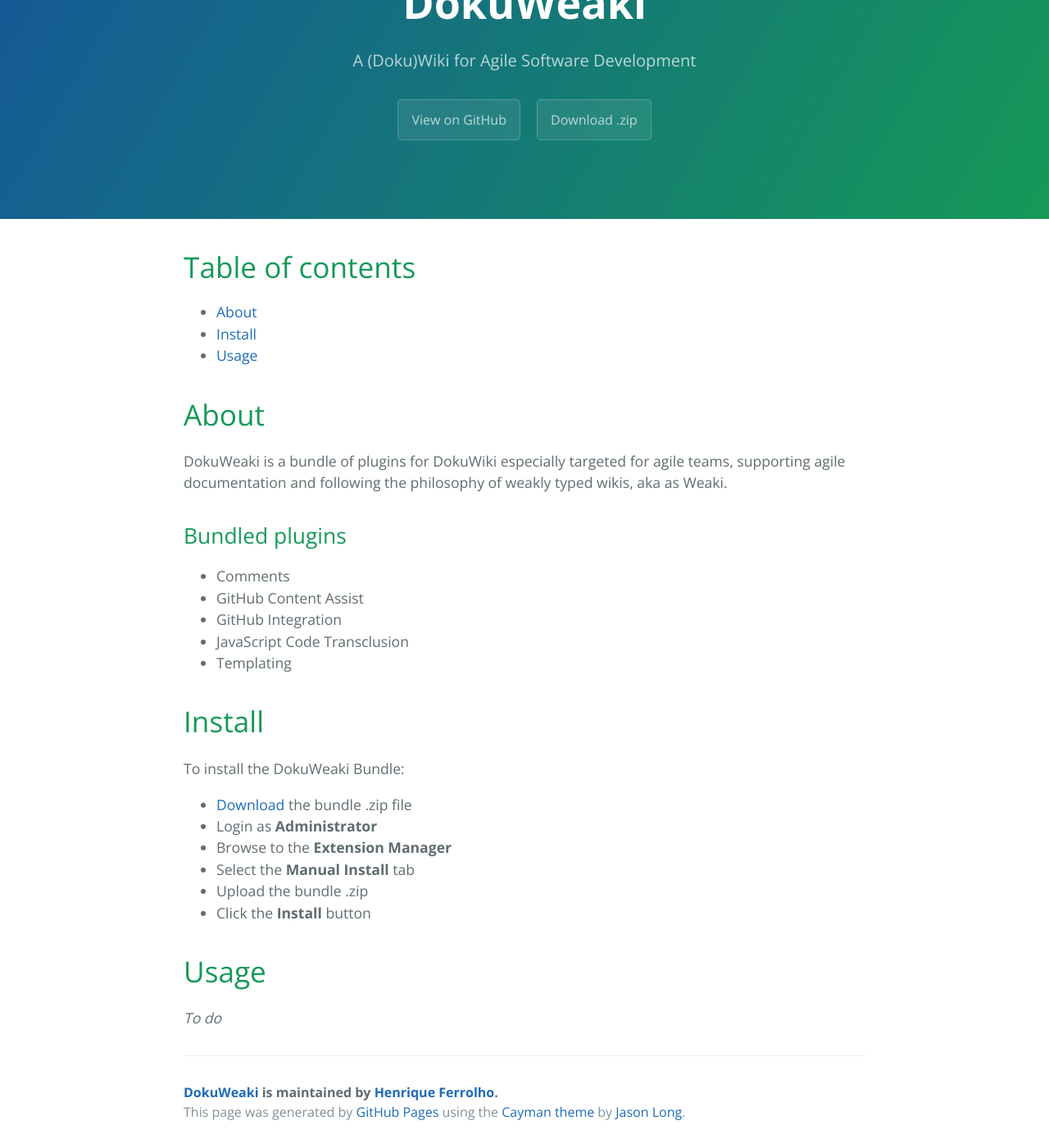
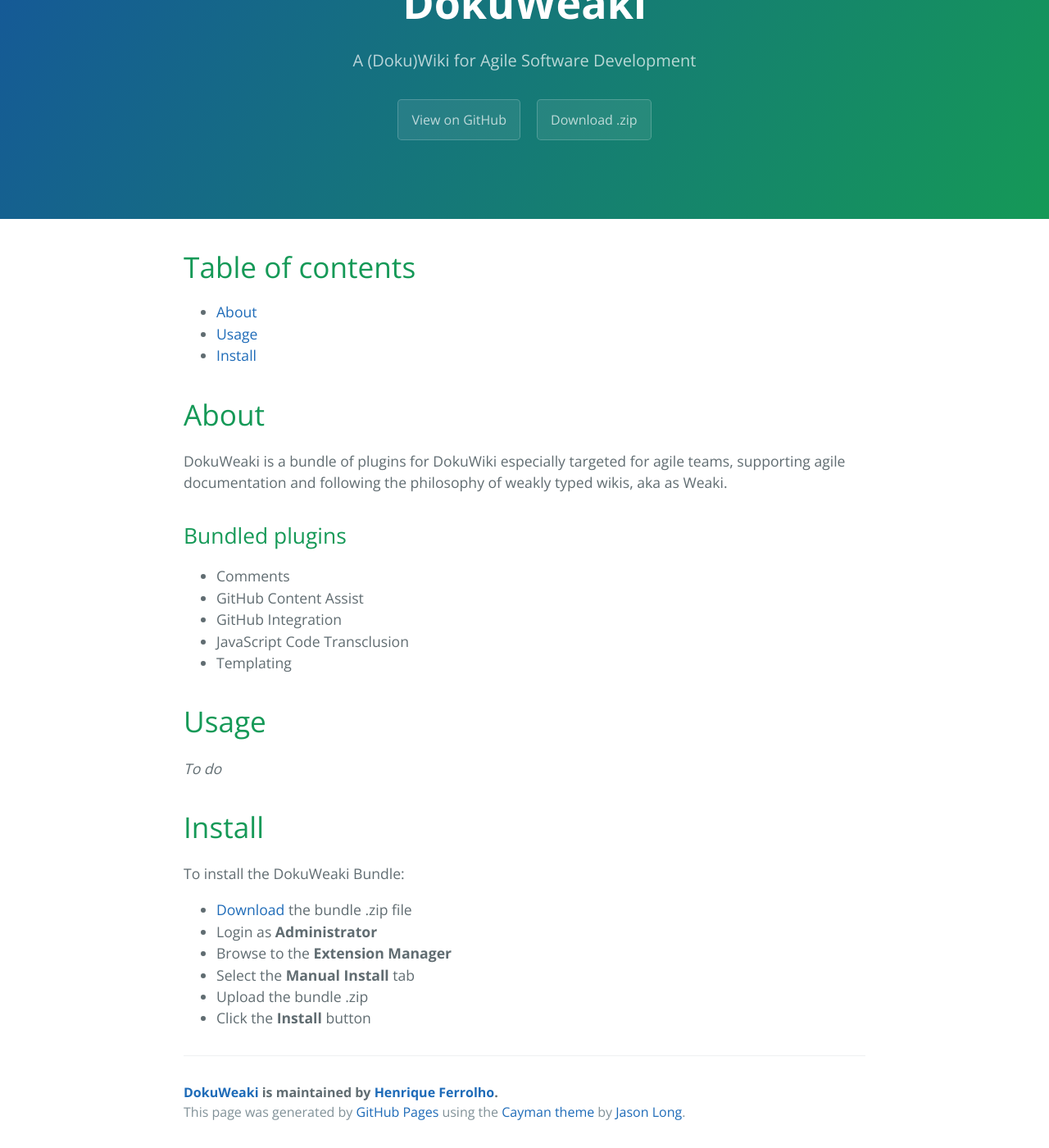
Before and after one commit to dokuweaki/dokuweaki.github.io, a Jekyll site: the page built from index.html, in a window 1280 px wide and 1400 px high, scrolled down 116 px. Shown: the whole window at 82% size. Built offline with Jekyll 4.4.1, drawn with Linux system fonts in a browser that asks for light colours.

Commit message:
Updates download link

```diff
--- a/_config.yml
+++ b/_config.yml
@@ -9,7 +9,7 @@
   url:        http://ferrolho.github.io/
 
 # DokuWeaki
-bundle-download-link: https://github.com/softeng-feup/dokuweaki/raw/development/dokuweaki-bundle.zip
+bundle-download-link: https://raw.githubusercontent.com/dokuweaki/dokuweaki.github.io/assets/dokuweaki.zip
 
 # Gems
 gems:
--- a/_includes/content.md
+++ b/_includes/content.md
@@ -1,8 +1,8 @@
 # Table of contents
 
 - [About](#about)
+- [Usage](#usage)
 - [Install](#install)
-- [Usage](#usage)
 
 
 # About
```
Also changed, not shown: other parts of _includes/content.md (+5 -5 lines), 1 other file.
